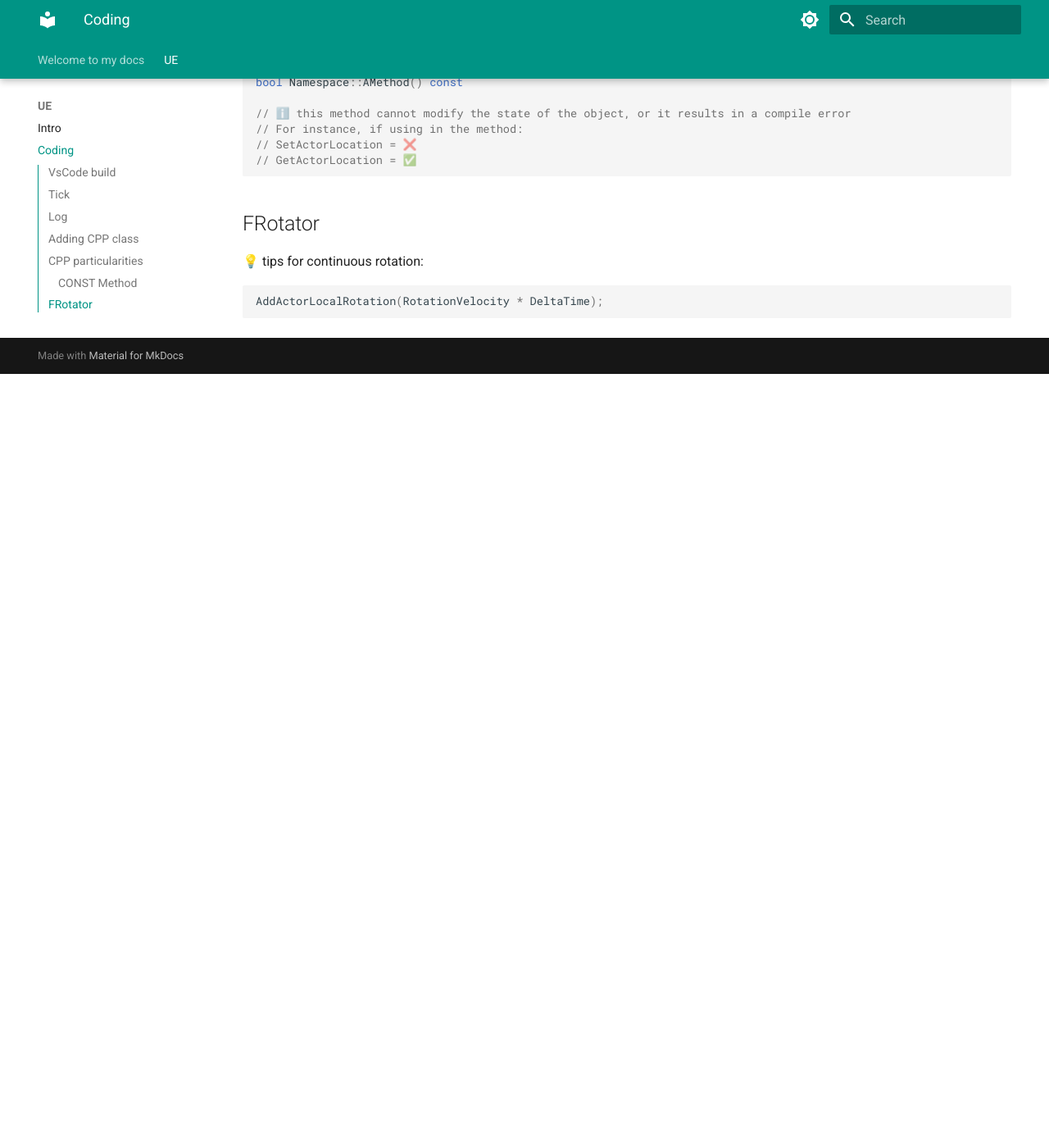
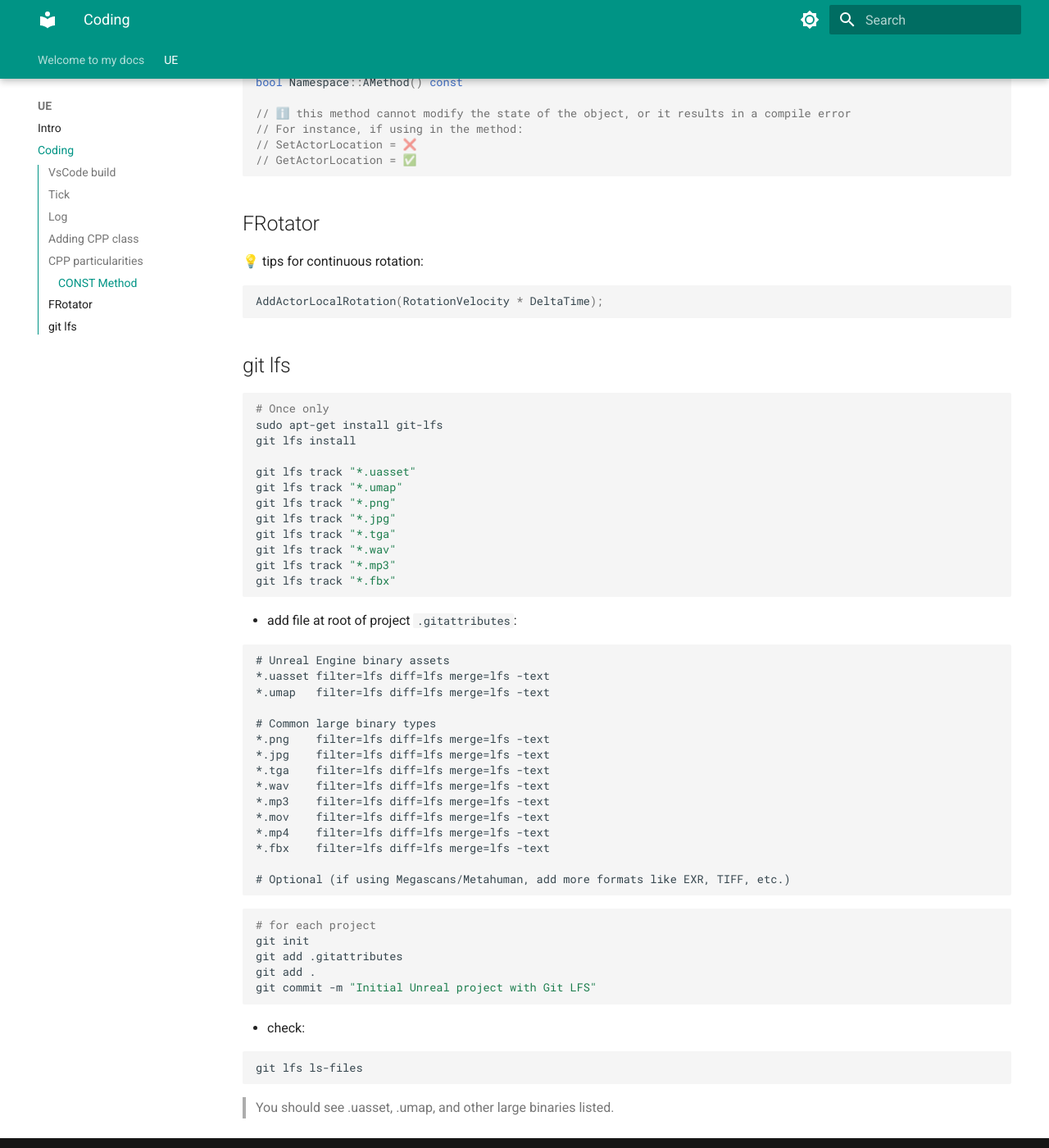
Before and after one commit to cosy-cat/docs, an MkDocs documentation site: the page built from docs/UE/2_coding.md, in a window 1280 px wide and 1400 px high, scrolled down 1026 px. Shown: the whole window at 82% size. Built offline with MkDocs 1.6.1 and Material for MkDocs 9.7.7, drawn with Linux system fonts in a browser that asks for light colours; before the commit the page ends 1482 px from its top, so only the background shows below that.

Commit message:
docs: git lfs

````diff
--- a/docs/UE/2_coding.md
+++ b/docs/UE/2_coding.md
@@ -54,3 +54,57 @@ bool Namespace::AMethod() const
 ```cpp
 AddActorLocalRotation(RotationVelocity * DeltaTime);
 ```
+
+## git lfs
+
+```sh
+# Once only
+sudo apt-get install git-lfs
+git lfs install
+
+git lfs track "*.uasset"
+git lfs track "*.umap"
+git lfs track "*.png"
+git lfs track "*.jpg"
+git lfs track "*.tga"
+git lfs track "*.wav"
+git lfs track "*.mp3"
+git lfs track "*.fbx"
+
+```
+
+- add file at root of project `.gitattributes`:
+
+```txt
+# Unreal Engine binary assets
+*.uasset filter=lfs diff=lfs merge=lfs -text
+*.umap   filter=lfs diff=lfs merge=lfs -text
+
+# Common large binary types
+*.png    filter=lfs diff=lfs merge=lfs -text
+*.jpg    filter=lfs diff=lfs merge=lfs -text
+*.tga    filter=lfs diff=lfs merge=lfs -text
+*.wav    filter=lfs diff=lfs merge=lfs -text
+*.mp3    filter=lfs diff=lfs merge=lfs -text
+*.mov    filter=lfs diff=lfs merge=lfs -text
+*.mp4    filter=lfs diff=lfs merge=lfs -text
+*.fbx    filter=lfs diff=lfs merge=lfs -text
+
+# Optional (if using Megascans/Metahuman, add more formats like EXR, TIFF, etc.)
+```
+
+```sh
+# for each project
+git init
+git add .gitattributes
+git add .
+git commit -m "Initial Unreal project with Git LFS"
+```
+
+- check:
+
+```sh
+git lfs ls-files
+```
+
+> You should see .uasset, .umap, and other large binaries listed.
````
